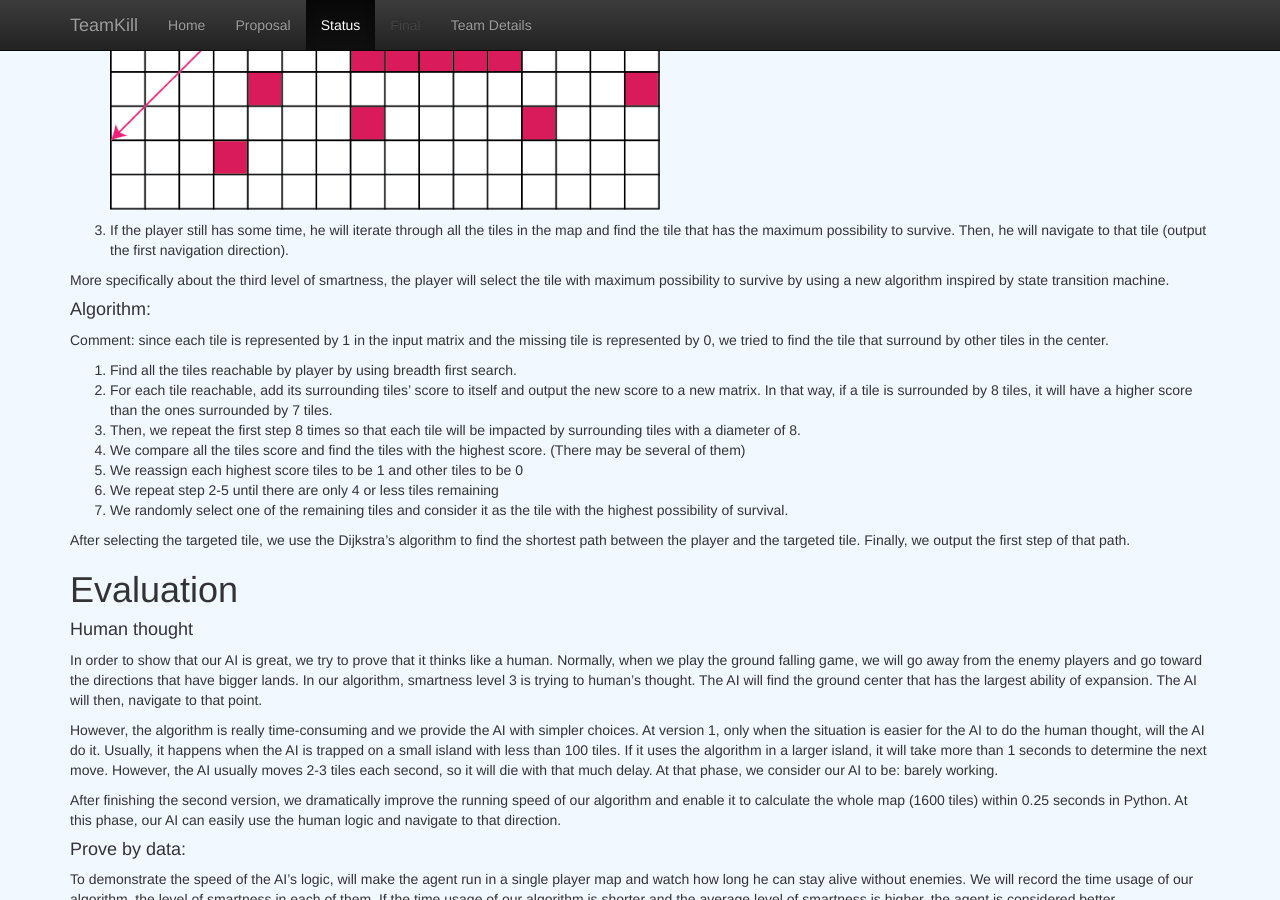
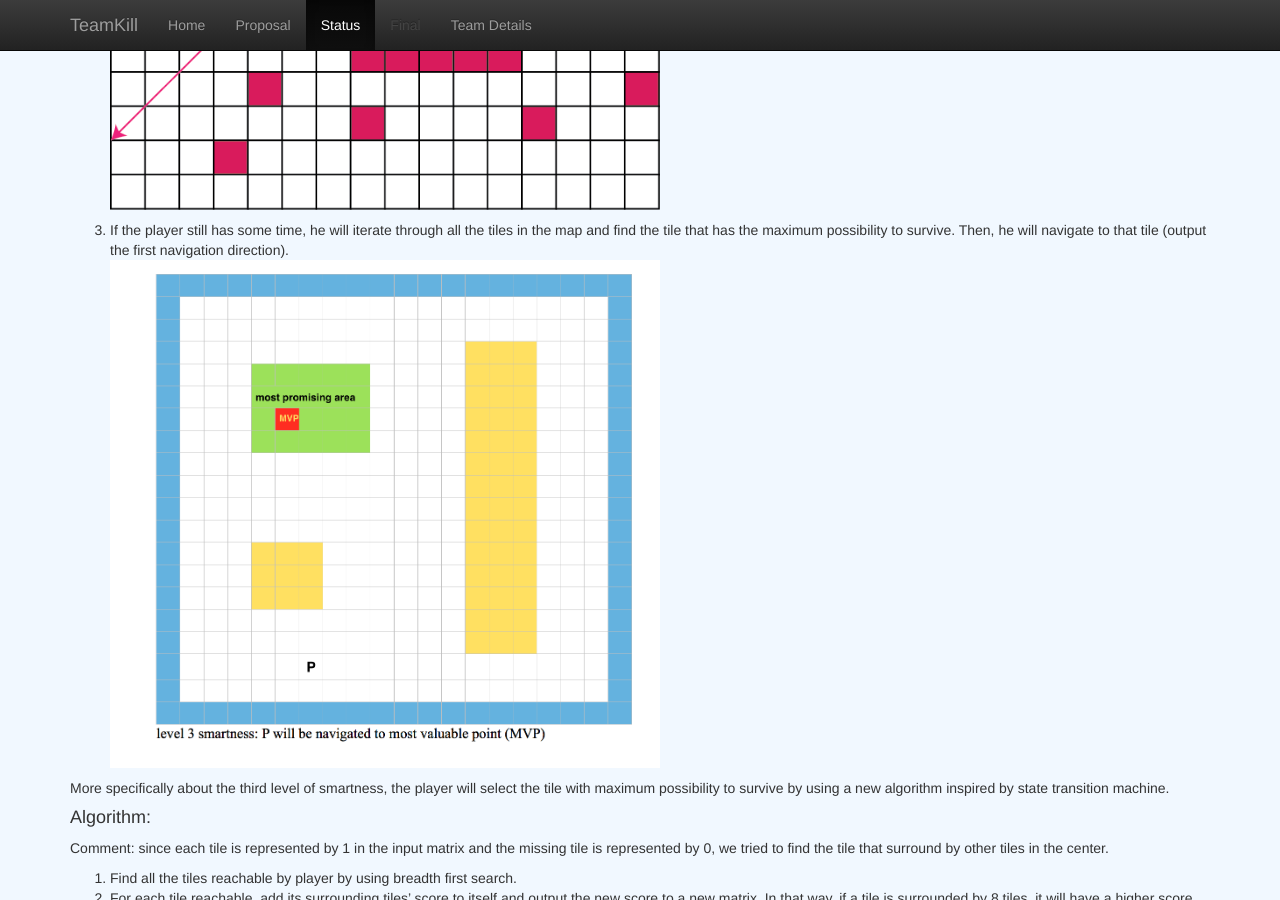
Before and after one commit to zhuohan/teamKill, a Jekyll site: the page built from docs/status.md, in a window 1280 px wide and 900 px high, scrolled down 2944 px. Built offline with Jekyll 4.4.1, drawn with Linux system fonts in a browser that asks for light colours.

Commit message:
Update status.md

```diff
--- a/docs/status.md
+++ b/docs/status.md
@@ -44,6 +44,7 @@ The three types of logic that our algorithm has are ranked by complexity. Initia
 ![Breadth First Search](4.png){:class="img-responsive centered" height="50%" width="50%"}
 
 3. If the player still has some time, he will iterate through all the tiles in the map and find the tile that has the maximum possibility to survive. Then, he will navigate to that tile (output the first navigation direction).
+![Breadth First Search](5.png){:class="img-responsive centered" height="50%" width="50%"}
 
 More specifically about the third level of smartness, the player will select the tile with maximum possibility to survive by using a new algorithm inspired by state transition machine.
 
```
